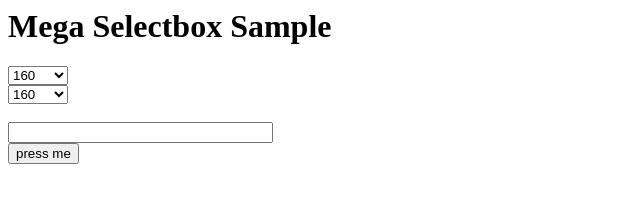
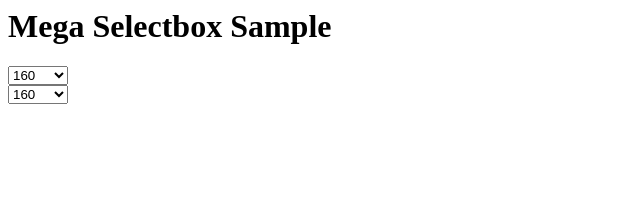
Before and after one commit to kmdsbng/jquery_mega_selectbox, a plain HTML site: page index.html in a window 1280 px wide. Shown: the whole page, without its empty margins (0-640 px from the left). Drawn offline with Linux system fonts and the light colour scheme; a script that the page names is missing.

Commit message:
fix: modify sample html.

```diff
--- a/index.html
+++ b/index.html
@@ -193,11 +193,6 @@
       </select>
     </div>
 
-    <br>
-    <input type="text" size="30" >
-
-    <br>
-    <input type="button" value="press me" id="button_sample" >
     </form>
 
     <script src="http://www.google.com/jsapi"></script>
```
